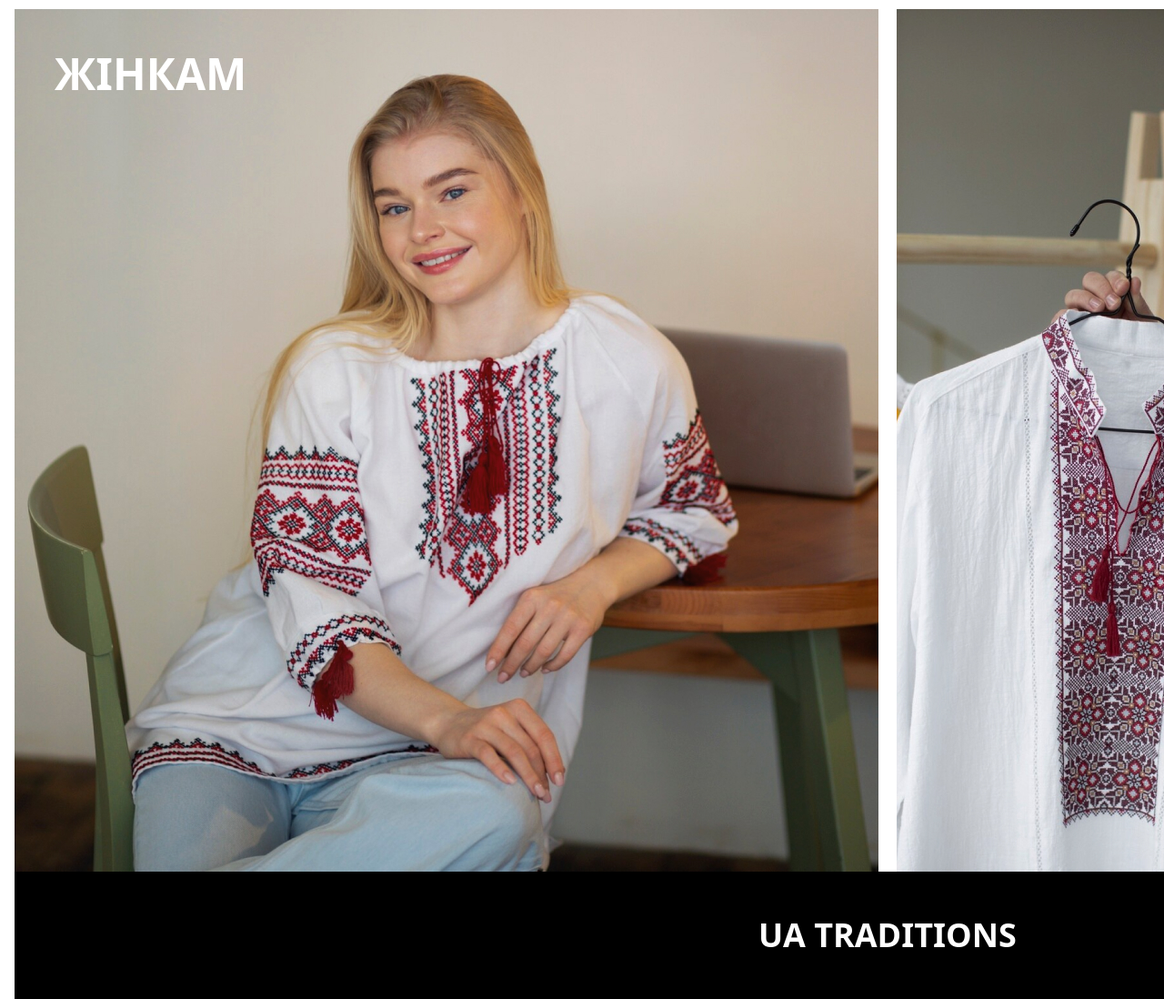
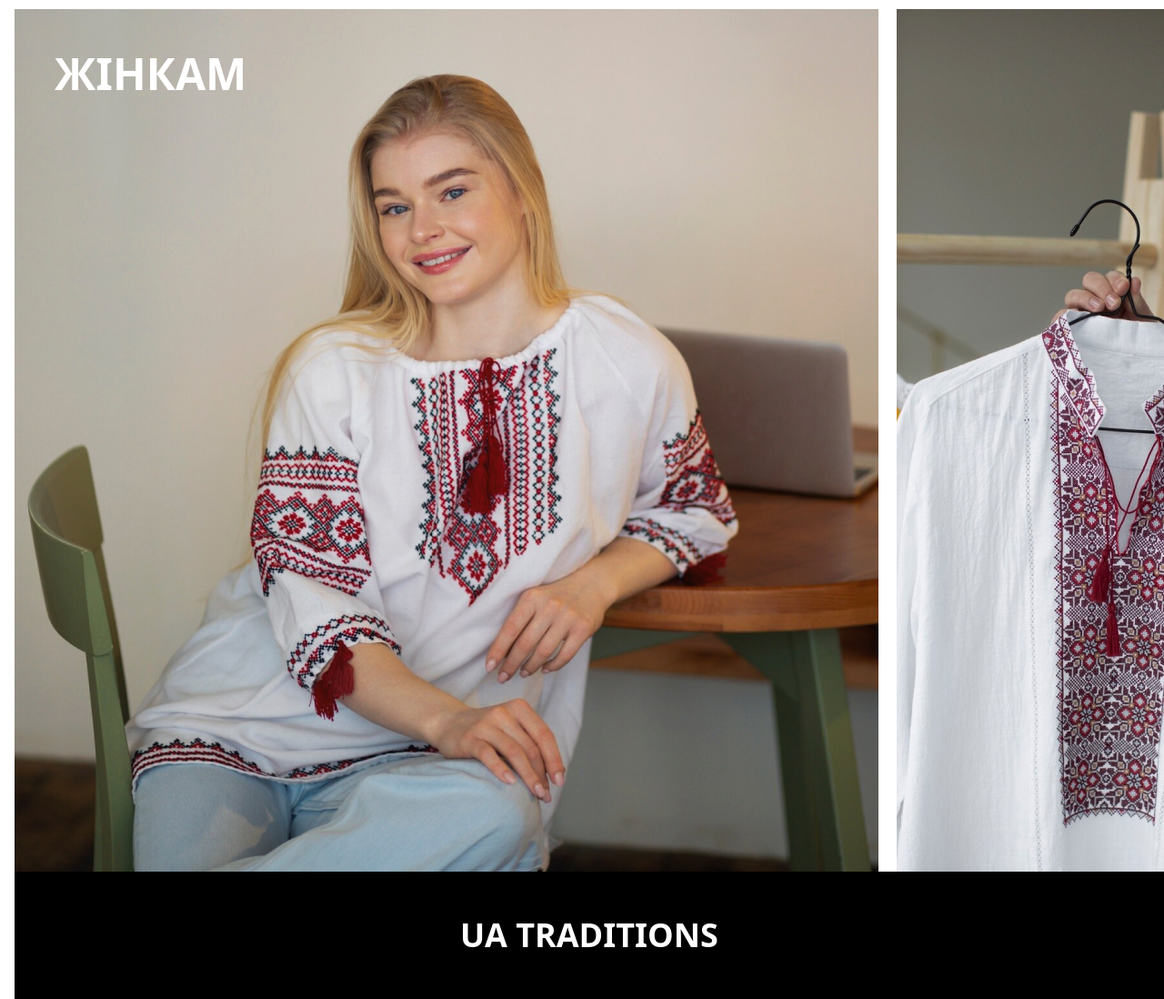
Before and after one commit to TZaidel/shop, a React (Vite) app: page / in a window 1280 px wide. Shown: the part 154-1252 px from the top of the page at 91% size. Built offline with nearby package versions, Linux system fonts and the light colour scheme.

Commit message:
Update Footer.module.css

```diff
--- a/src/components/Footer/Footer.module.css
+++ b/src/components/Footer/Footer.module.css
@@ -3,7 +3,6 @@
   display: flex;
   background-color: black;
   color: white;
-  width: 1920px;
   height: 140px;
   gap: 0px;
   opacity: 0px;
```
